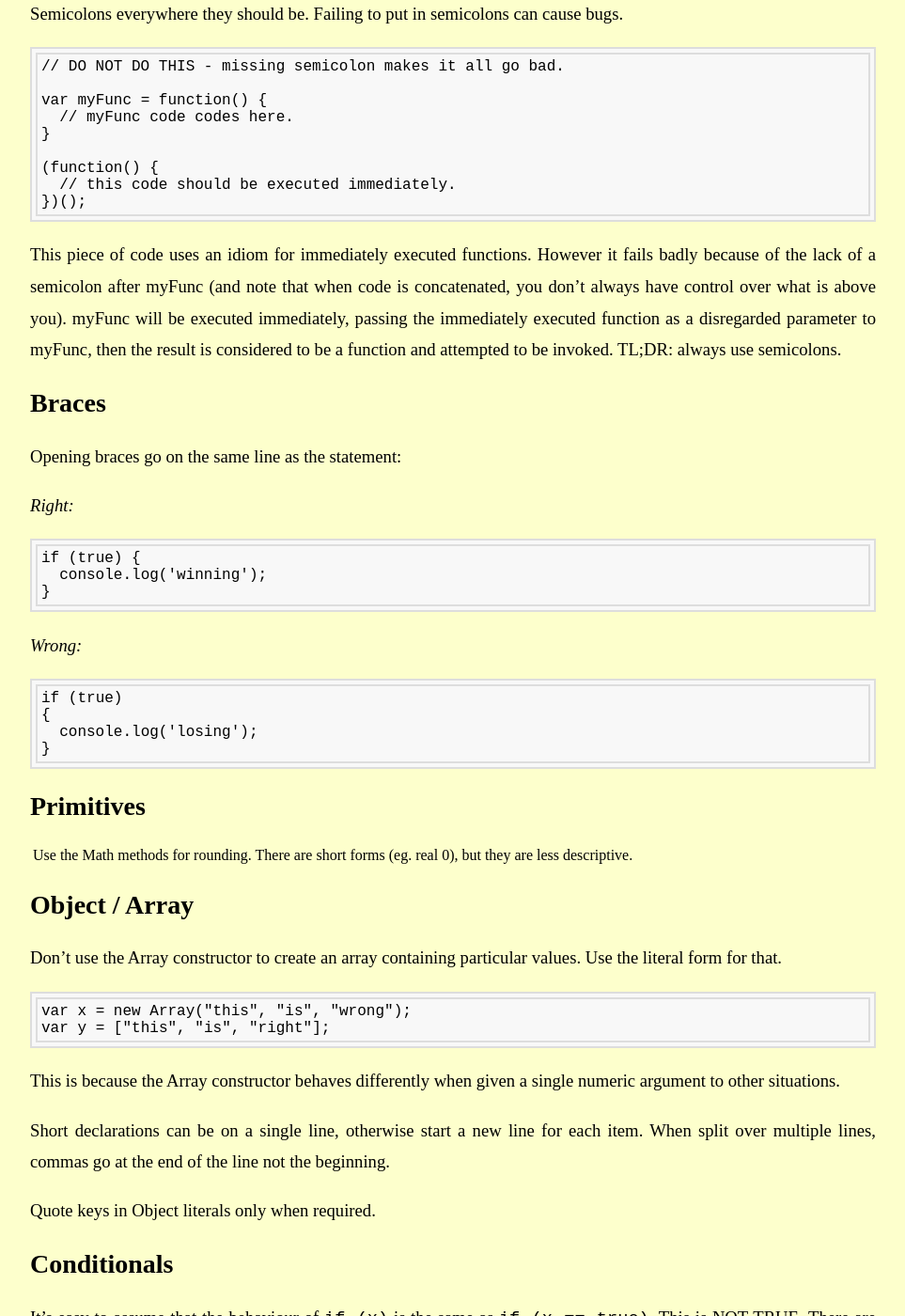
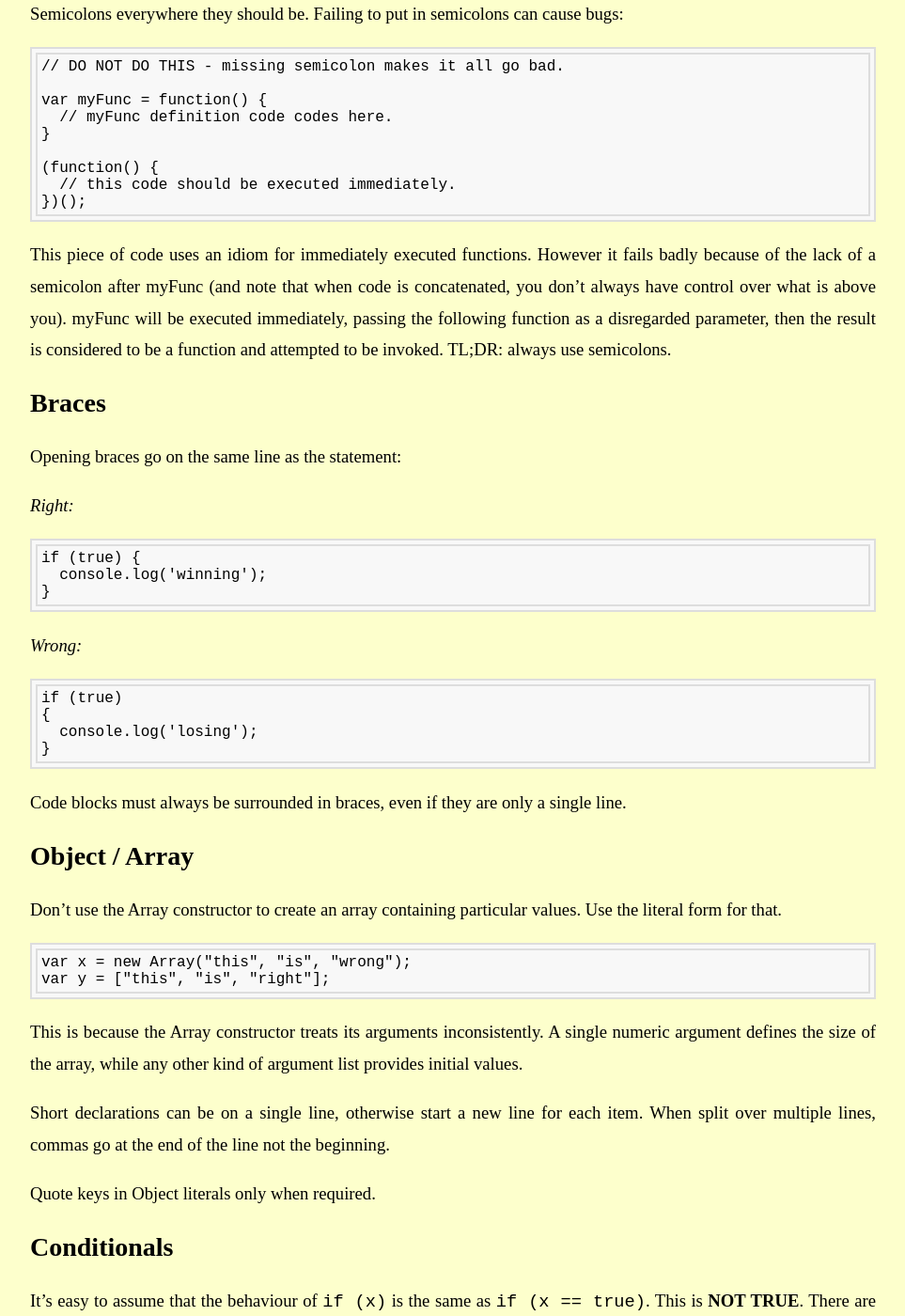
Before and after one commit to caplin/StyleGuide, a Jekyll site: the page built from index.md, in a window 1280 px wide and 1400 px high, scrolled down 330 px. Shown: the whole window at 94% size, without its empty margins (158-1121 px from the left). Built offline with Jekyll 4.4.1, drawn with Linux system fonts in a browser that asks for light colours; Markdown is read by kramdown in place of the engine named in the settings; some of the changed text lies outside the part shown.

Commit message:
Update index.md

````diff
--- a/index.md
+++ b/index.md
@@ -7,30 +7,31 @@ layout: main
 Caplin Style Guide for JS
 ========================
 
-A javascript style guide based on drawing heavily from other style guides (in particular [Felix's Node Style Guide](http://nodeguide.com/style.html), and [idiomatic.js](https://github.com/rwldrn/idiomatic.js/) ) but favouring explicitness and minimisation of potential for error over terseness.
+A javascript style guide drawing heavily from other style guides (in particular [Felix's Node Style Guide](http://nodeguide.com/style.html), and [idiomatic.js](https://github.com/rwldrn/idiomatic.js/) ) but favouring explicitness and minimisation of potential for error over terseness.
 
 
 Religion
 --------
-Tabs not spaces.
+Tabs not spaces. So it is written, so shall it be done.
 
 
 Semicolons
 ----------
-Semicolons everywhere they should be.  Failing to put in semicolons can cause bugs.
+Semicolons everywhere they should be.  Failing to put in semicolons can cause bugs:
 
 ```javascript
 // DO NOT DO THIS - missing semicolon makes it all go bad.
 
 var myFunc = function() {
-  // myFunc code codes here.
+  // myFunc definition code codes here.
 }
 
 (function() {
   // this code should be executed immediately.
 })();
 ```
-This piece of code uses an idiom for immediately executed functions.  However it fails badly because of the lack of a semicolon after myFunc (and note that when code is concatenated, you don't always have control over what is above you).  myFunc will be executed immediately, passing the immediately executed function as a disregarded parameter to myFunc, then the result is considered to be a function and attempted to be invoked.  TL;DR: always use semicolons.
+
+This piece of code uses an idiom for immediately executed functions.  However it fails badly because of the lack of a semicolon after myFunc (and note that when code is concatenated, you don't always have control over what is above you).  myFunc will be executed immediately, passing the following function as a disregarded parameter, then the result is considered to be a function and attempted to be invoked.  TL;DR: always use semicolons.
 
 
 Braces
@@ -54,11 +55,7 @@ if (true)
 }
 ```
 
-
-Primitives
-----------
-
-Use the Math methods for rounding.  There are short forms (eg. real|0), but they are less descriptive.
+Code blocks must always be surrounded in braces, even if they are only a single line.
 
 
 Object / Array
@@ -69,7 +66,7 @@ Don't use the Array constructor to create an array containing particular values.
 var x = new Array("this", "is", "wrong");
 var y = ["this", "is", "right"];
 ```
-This is because the Array constructor behaves differently when given a single numeric argument to other situations.
+This is because the Array constructor treats its arguments inconsistently.  A single numeric argument defines the size of the array, while any other kind of argument list provides initial values.
 
 Short declarations can be on a single line, otherwise start a new line for each item.  When split over multiple lines, commas go at the end of the line not the beginning.
 
@@ -78,7 +75,7 @@ Quote keys in Object literals only when required.
 
 Conditionals
 ------------
-It's easy to assume that the behaviour of ```if (x)``` is the same as ```if (x == true)```.  This is NOT TRUE.  There are numerous differences.  In fact, the behaviour is the same as ```if (Boolean(x)) ```, a relationship often referred to as 'truthiness'.
+It's easy to assume that the behaviour of `if (x)` is the same as `if (x == true)`.  This is **NOT TRUE**.  There are numerous differences.  In fact, the behaviour is the same as `if (Boolean(x))`, a relationship often referred to as 'truthiness'.
 
 The truthiness rules are not well known by all developers, and developers relying on them when they were not 100% sure of what types a particular variable can take has caused bugs in our codebase.  Worse, when you look at code that depends on truthiness, it is not possible to know if the developer who wrote that code knew exactly what they were doing or not.
 
@@ -110,18 +107,20 @@ Coercion
 --------
 Coercion is bad.  Avoid it.
 
-* Prefer ```===``` over ```==```
-* Prefer ```!==``` over ```!=```
+* Prefer `===` to `==`
+* Prefer `!==` to `!=`
 
-The only exception is if you wish to check that something is or is not null or undefined, you can check with == null or != null.
+The only exception is if you wish to check that something is or is not null or undefined, you can check with `== null` or `!= null`.
 
-* Prefer ```String(number)``` to ```number + ""```.
-* Prefer ```Number(string)``` to ``` + string ```.
-* Prefer ```Boolean(string)``` to ``` !! string ```.
+* Prefer `String(number)` to `number + ""`.
+* Prefer `Number(string)` to ` + string `.
+* Prefer `Boolean(string)` to ` !! string `.
 
 This does not create a new object, and it makes your code clearer.
 
 It is acceptable to use coercion when appending to a string (e.g. for logging).
+
+Usually use the Math methods for rounding numbers to integers.  There are short forms (eg. `real|0`), but they are less descriptive.
 
 
 Returns
@@ -136,7 +135,7 @@ Guarded returns at the top of a function are fine.  Other than that, balance the
 Naming
 ------
 
-```lowerCamelCase``` for variables and properties.  ```UpperCamelCase``` for classes. ```ALL_CAPS_WITH_UNDERSCORES``` for constants.  Long names are better than wrong or confusing names, but bear in mind that names much over four words become hard to read in camel case.
+`lowerCamelCase` for variables and properties.  `UpperCamelCase` for classes. `ALL_CAPS_WITH_UNDERSCORES` for constants.  Long names are better than wrong or confusing names, but bear in mind that names much over four words become hard to read in camel case.
 
 Avoid uncommon abbreviations or single character names.  Single character loop counters are acceptable, but always consider if you can be more descriptive.
 
@@ -144,7 +143,7 @@ Avoid meaningless or generic names like 'obj', 'temp', 'data'.  Type names are b
 
 Names should be in a single language for the entire codebase.  For us, this is English (although USAian or UKian spelling variants are acceptable outside of the public API).
 
-We do not use hungarian notation, however collections should be named with plural forms and if something is a boolean, it should be obvious from the name (e.g. isSelected).  Clearly indicating variables containing DOM elements or regexes can help keep code clean too.
+We do not mandate Hungarian Notation, however collections should be named with plural forms and if something is a boolean, it should be obvious from the name (e.g. isSelected).  Clearly indicating variables containing DOM elements or regexes can help keep code clean too.
 
 Anything that could be referenced from code in another file but that should not be (e.g. private member variables) must indicate this by having their name prepended with an underscore.
 
@@ -168,7 +167,7 @@ function MyClass(arg1, arg2) {
   /* myclass construction code */
 }
 ```
-A constructor should leave the class in a consistent state (i.e. it should establish the Class Invariants).  If it cannot then it must throw an Error.
+A constructor should leave the class in a consistent state (i.e. it should establish the class invariants).  If it cannot then it must throw an Error.
 
 
 Public API
@@ -187,23 +186,23 @@ Throw only objects that are instances of the generic ```Error``` type.
 Custom Error objects are fine, but must inherit from ```Error```, and set the name property.  Where appropriate reuse the standard Error types, e.g. TypeError, RangeError.
 
 
-Hygeine
---------
+General Hygeine
+---------------
+
+Keep your lines, methods, classes and files short (aim for <100 characters, <10 lines, <200 lines).
+
+Do not use globals.  Avoid using singletons.
 
 Do not check in commented out code.  Remembering old versions of code is what the revision control system is for.
 
-Use jsHint with the provided settings.
-
-Keep your lines, methods, classes and files short (aim for <100 characters, <10 lines, <200 lines).
-
-Write your code to be testable and test it!
-
 Write good checkin comments.  Mention the issue title and ID, who worked on the issue and what you did.  If someone is confused by a line of code you wrote, they will look at your check in comment, make it help them.
 
-Do not use globals.
+Use jsHint with the [provided settings](.jshintrc).
 
-Prefer feature detection over browser detection.  Wheverever possible, keep code that depends on the browser (e.g. uses the DOM or host objects not common to other js environments) separate from pure javascript.
+Write your code to be testable and test it! Writing code that receives objects it needs rather than creating them can make the code easier to test.  If you find yourself writing 'new', double check that your code is as testable as it should be.
+
+Avoid nested closures, they quickly become extremely hard to follow.
 
 General library code must not modify the prototype of other objects.  It is acceptable for application code or shim libraries to do this, but it is a step that should be taken with great trepidation.
 
-Avoid nested closures, they quickly become extremely hard to follow.
+Prefer feature detection over browser detection.  Wheverever possible, keep code that depends on the browser (e.g. uses the DOM or host objects not common to other js environments) separate from pure javascript.
````
Also changed, not shown: other parts of index.md (+1 -1 lines).
